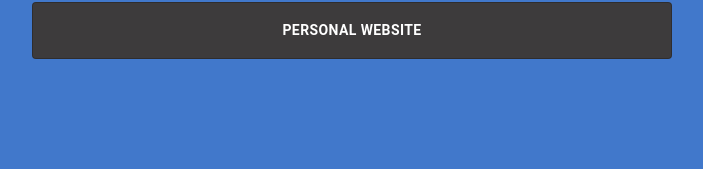
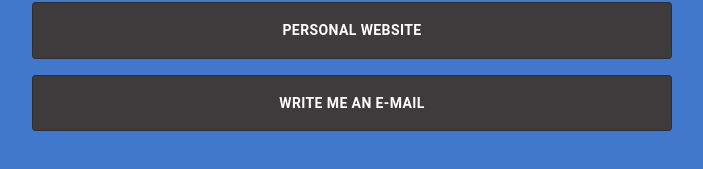
Before and after one commit to hugobraga/personal-website, a React (Create React App) app in the folder react-website/: page / in a window 1280 px wide. Shown: the part 579-748 px from the top of the page, without its empty margins (288-991 px from the left). Built offline with nearby package versions, Linux system fonts and the light colour scheme.

Commit message:
Adicionei botão para enviar e-mail

```diff
--- a/react-website/src/components/SMButtons8.js
+++ b/react-website/src/components/SMButtons8.js
@@ -102,6 +102,17 @@ const SMButtons8 = () => {
       >
         Personal Website
       </Button>
+      <Button
+        variant="outlined"
+        className={classes.button}
+        onClick={(e) => {
+          window.location = "mailto:hugo@hugobraga.io";
+          e.preventDefault();
+
+        }}
+      >
+        Write me an E-Mail
+      </Button>
     </Grid>
   );
 };
```
